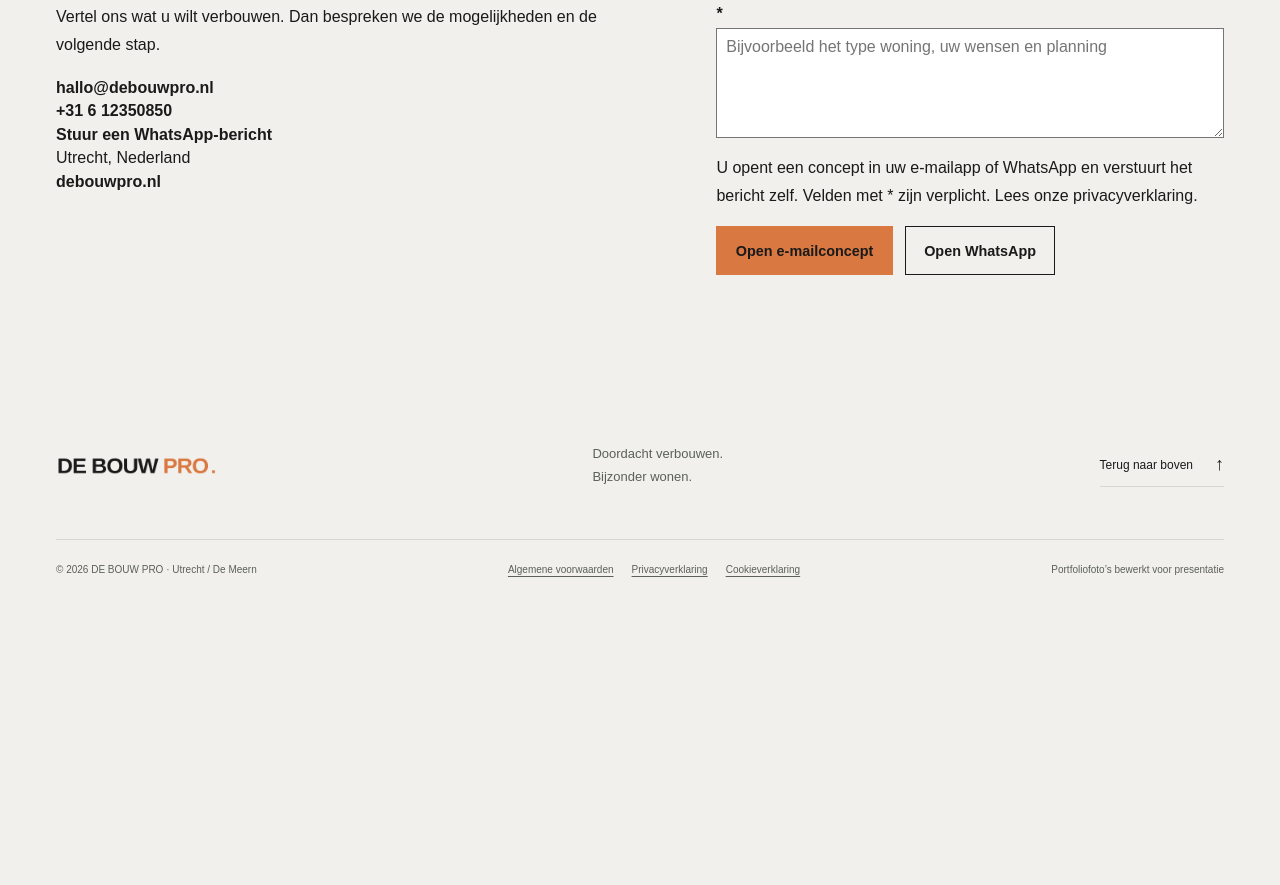
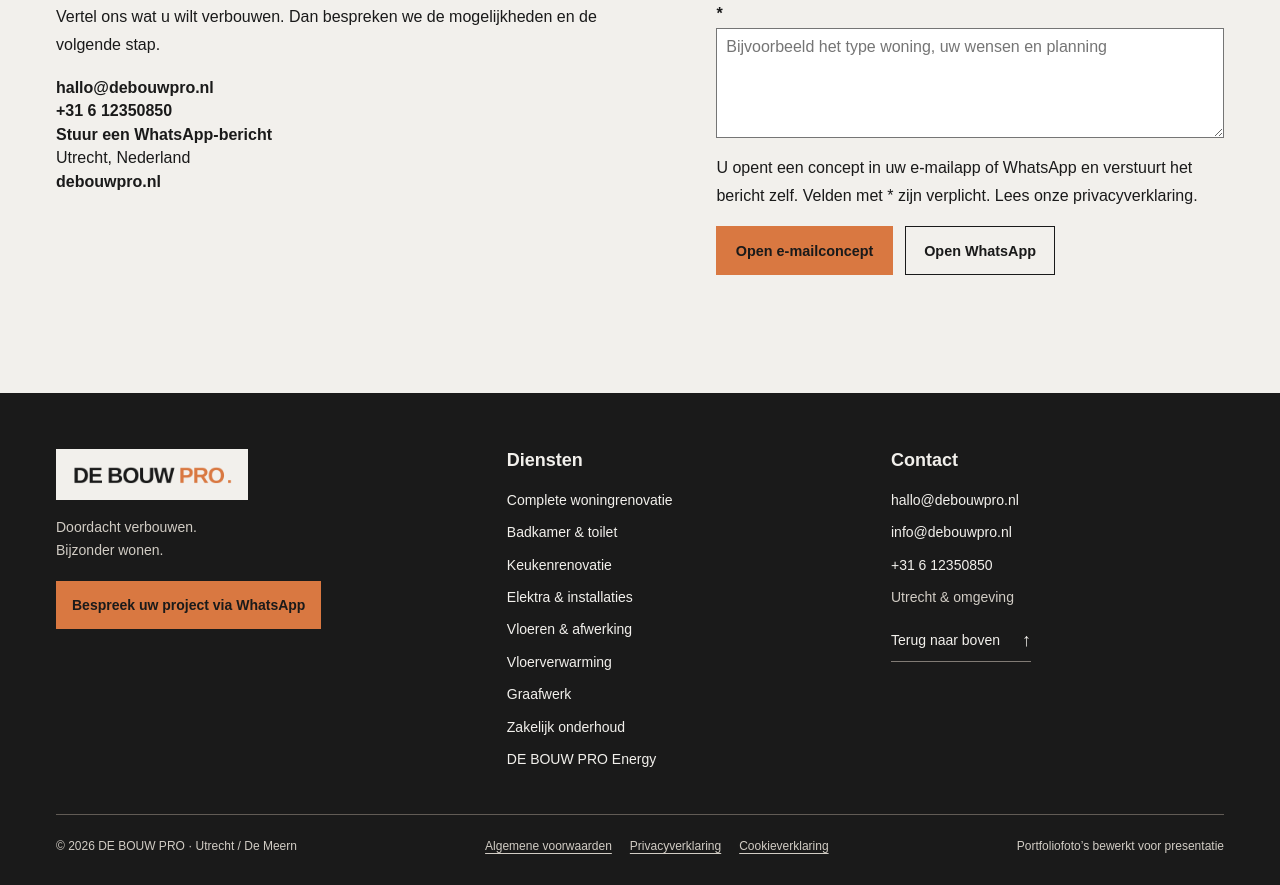
Before and after one commit to andreytruf/Debouwpro-test, a website: page index.html in a window 1280 px wide. Shown: the part 6631-7516 px from the top of the page. Before the commit the page ends 7234 px from the top, so only its background shows below. Drawn offline with Linux system fonts and the light colour scheme.

Commit message:
Bring the graphite footer to Test

```diff
--- a/assets/styles.css
+++ b/assets/styles.css
@@ -611,28 +611,78 @@ details p {
   max-width: 310px;
 }
 .footer {
-  padding: 50px 0 25px;
+  padding: 56px 0 28px;
+  background: #1a1a1a;
+  color: #f2f0ec;
 }
 .footer-top {
-  display: flex;
-  justify-content: space-between;
+  display: grid;
+  grid-template-columns: 1.2fr 1fr 1fr;
   align-items: start;
-  gap: 35px;
-  padding-bottom: 50px;
+  gap: clamp(24px, 4vw, 56px);
+  padding-bottom: 44px;
+}
+.footer .footer-logo {
+  background: #f2f0ec;
+  padding: 12px 16px;
+  margin-bottom: 16px;
+}
+.footer-links {
+  display: grid;
+  justify-items: start;
+  gap: 10px;
+}
+.footer-top h2 {
+  font:
+    700 18px/1.3 Arial,
+    Helvetica,
+    sans-serif;
+  letter-spacing: normal;
+  margin: 0 0 6px;
+}
+.footer-top p,
+.footer-links a {
+  font-size: 14px;
+  line-height: 1.6;
+  overflow-wrap: anywhere;
 }
 .footer-top p {
-  font-size: 13px;
-  color: var(--muted);
+  margin: 0;
+  color: #d1ccc4;
+}
+.footer .text-link {
+  color: inherit;
+  border-color: #817b75;
+}
+.footer-whatsapp {
+  display: inline-flex;
+  align-items: center;
+  min-height: 48px;
+  margin-top: 20px;
+  padding: 12px 16px;
+  background: #d97841;
+  color: #1a1a1a;
+  font-size: 14px;
+  font-weight: 700;
+}
+.footer a:hover {
+  text-decoration: underline;
+  text-underline-offset: 4px;
+}
+.footer a:focus-visible {
+  outline: 2px solid #f2f0ec;
+  outline-offset: 4px;
 }
 .footer-bottom {
-  border-top: 1px solid var(--line);
+  border-top: 1px solid #615b55;
   padding-top: 22px;
   display: flex;
+  flex-wrap: wrap;
   justify-content: space-between;
-  gap: 20px;
-  font-size: 10px;
+  gap: 12px 20px;
+  font-size: 12px;
   line-height: 1.6;
-  color: var(--muted);
+  color: #d1ccc4;
 }
 .mobile-contact {
   display: none;
@@ -943,20 +993,15 @@ details p {
     padding-bottom: 100px;
   }
   .footer-top {
-    flex-wrap: wrap;
-    gap: 20px;
+    grid-template-columns: repeat(2, minmax(0, 1fr));
+    gap: 28px;
     padding-bottom: 30px;
   }
-  .footer-top p {
-    font-size: 12px;
-  }
-  .footer-top > .text-link {
-    width: 100%;
+  .footer-brand {
+    grid-column: 1 / -1;
   }
   .footer-bottom {
     flex-direction: column;
-    gap: 8px;
-    font-size: 9px;
   }
   .mobile-contact {
     display: grid;
@@ -1028,7 +1073,7 @@ details p {
     font-size: 10px;
   }
   .footer-top {
-    flex-direction: column;
+    grid-template-columns: minmax(0, 1fr);
   }
 }
 @media (prefers-reduced-motion: reduce) {
@@ -1071,6 +1116,12 @@ details p {
   }
   .footer {
     padding-bottom: 0;
+    background: transparent;
+    color: #1a1a1a;
+  }
+  .footer-top p,
+  .footer-bottom {
+    color: inherit;
   }
 }
 
@@ -1121,6 +1172,3 @@ details p {
   text-decoration: underline;
   text-underline-offset: 3px;
 }
-.footer-bottom {
-  flex-wrap: wrap;
-}
--- a/index.html
+++ b/index.html
@@ -666,18 +666,43 @@
     <footer class="footer">
       <div class="shell">
         <div class="footer-top">
-          <a class="brand" href="#home"
-            ><img
+          <div class="footer-brand">
+            <a class="brand footer-logo" href="/#home">
+              <img
                 class="brand-logo"
                 src="/assets/brand/primary-v2.png"
                 width="198"
                 height="32"
                 alt="DE BOUW PRO"
-          /></a>
+              />
+            </a>
             <p>Doordacht verbouwen.<br />Bijzonder wonen.</p>
-          <a class="text-link" href="#home"
+            <a class="footer-whatsapp" href="https://wa.me/31612350850"
+              >Bespreek uw project via WhatsApp</a
+            >
+          </div>
+          <nav class="footer-links" aria-label="Diensten in de footer">
+            <h2>Diensten</h2>
+            <a href="/woningrenovatie/">Complete woningrenovatie</a>
+            <a href="/badkamerrenovatie/">Badkamer &amp; toilet</a>
+            <a href="/keukenrenovatie/">Keukenrenovatie</a>
+            <a href="/installatiewerk/">Elektra &amp; installaties</a>
+            <a href="/vloeren/">Vloeren &amp; afwerking</a>
+            <a href="/vloerverwarming/">Vloerverwarming</a>
+            <a href="/graafwerk/">Graafwerk</a>
+            <a href="/zakelijk-onderhoud/">Zakelijk onderhoud</a>
+            <a href="/energy">DE BOUW PRO Energy</a>
+          </nav>
+          <div class="footer-links">
+            <h2>Contact</h2>
+            <a href="mailto:hallo@debouwpro.nl">hallo@debouwpro.nl</a>
+            <a href="mailto:info@debouwpro.nl">info@debouwpro.nl</a>
+            <a href="tel:+31612350850">+31 6 12350850</a>
+            <p>Utrecht &amp; omgeving</p>
+            <a class="text-link" href="/#home"
               >Terug naar boven <span aria-hidden="true">↑</span></a
             >
+          </div>
         </div>
         <div class="footer-bottom">
           <span>© 2026 DE BOUW PRO · Utrecht / De Meern</span>
```
Also changed, not shown: tests/site.spec.mjs (+1 -1 lines). Lines whose indentation alone changed are shown as unchanged.
